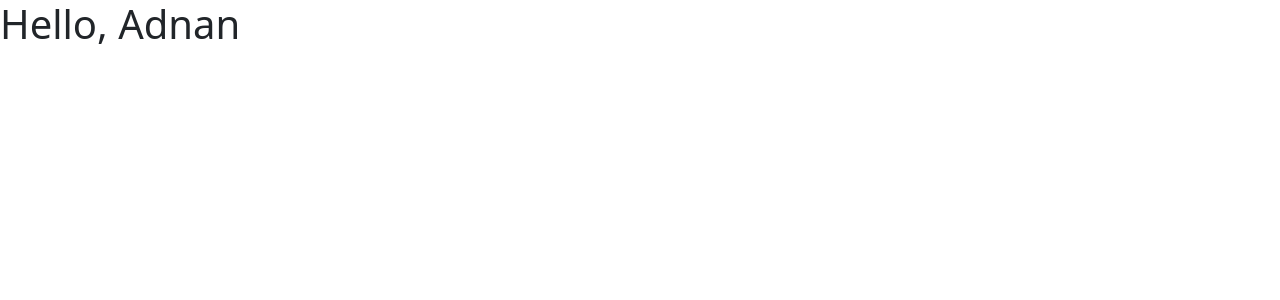
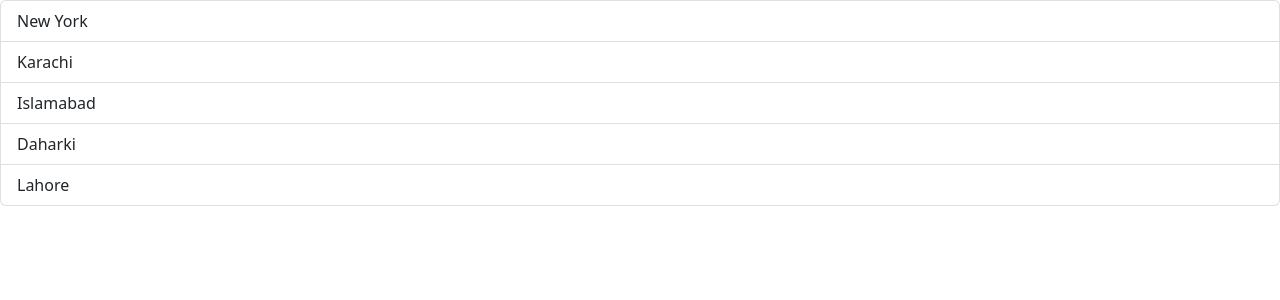
Before and after one commit to DevAdnan33/react-with-typescript, a React (Vite) app: page / in a window 1280 px wide. Shown: the top 300 px of the page. Built offline with nearby package versions, Linux system fonts and the light colour scheme.

Commit message:
dynamic list

```diff
--- a/src/App.tsx
+++ b/src/App.tsx
@@ -1,7 +1,7 @@
-import Message from './Message'
+import ListGroup from './components/ListGroup'
 
 function App() {
-  return <><Message /></>
+  return <><ListGroup /></>
 }
 
 export default App;
--- a/src/Message.tsx
+++ /dev/null
@@ -1,7 +0,0 @@
-const name = "Adnan"
-
-function Message() {
-    return <><h1>Hello, {name}</h1></>
-}
-
-export default Message
--- /dev/null
+++ b/src/components/ListGroup.tsx
@@ -0,0 +1,10 @@
+const items = ['New York', 'Karachi', 'Islamabad', 'Daharki', 'Lahore']
+
+function ListGroup() {
+    return <>
+        <ul className="list-group">
+            {items.map(item => <li key={item} className="list-group-item">{item}</li>)}
+        </ul></>
+}
+
+export default ListGroup
```
